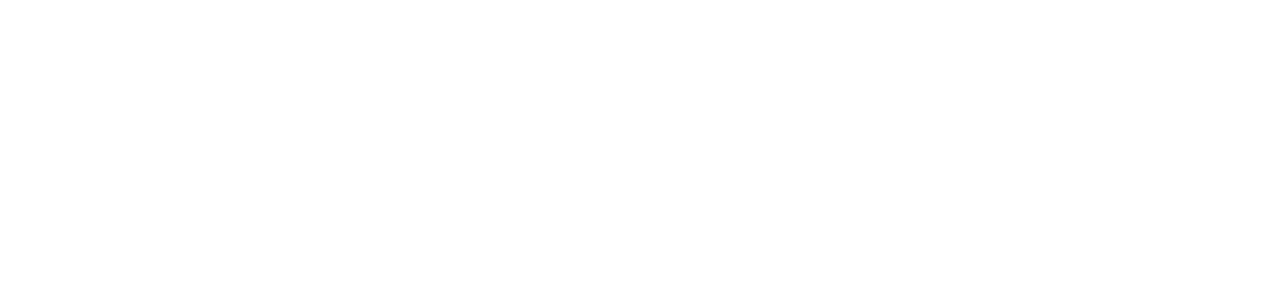
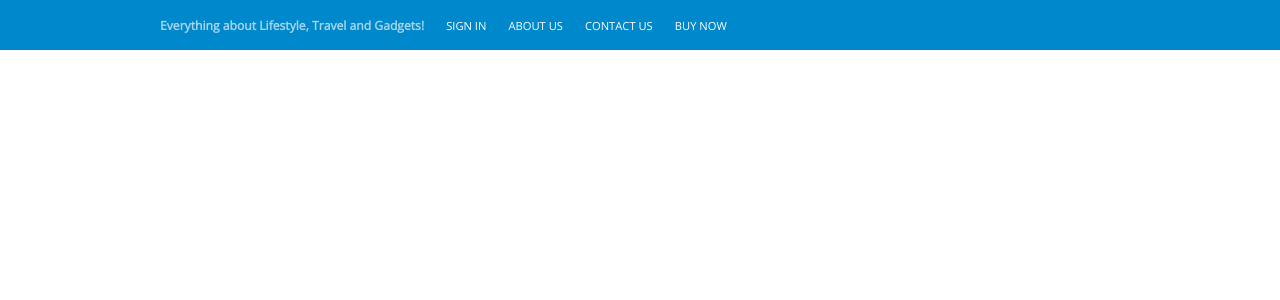
Before and after one commit to serborbone/proj-html-vuejs, a Vue app: page / in a window 1280 px wide. Shown: the top 300 px of the page. Built offline with nearby package versions, Linux system fonts and the light colour scheme.

Commit message:
Creata top nav (blue bar) statica

```diff
--- a/src/App.vue
+++ b/src/App.vue
@@ -24,5 +24,6 @@
 </script>
 
 <style lang="scss">
-
+  @import './assets/style/general.scss';
+  @import './assets/style/variablesPorto.scss';
 </style>
--- /dev/null
+++ b/src/assets/style/general.scss
@@ -0,0 +1,16 @@
+@import url('https://fonts.googleapis.com/css2?family=Open+Sans&display=swap');
+
+* {
+  margin: 0;
+  padding: 0;
+  box-sizing: border-box;
+}
+
+body {
+  font-family: 'Open Sans', sans-serif;
+}
+
+.container-w75 {
+  width: 75%;
+  margin: 0 auto;
+}
--- /dev/null
+++ b/src/assets/style/headerPorto.scss
@@ -0,0 +1,39 @@
+@import './variablesPorto.scss';
+
+#top-nav {
+  height: 50px;
+  background-color: $blue-porto;
+
+  .t-nav-wrap {
+    height: 100%;
+    display: flex;
+    align-items: center;
+  }
+
+  .top-nav-title {
+    font-size: 0.38em;
+    color: #A2D4EC;
+  }
+
+  //Navbar top link menu
+  .t-nav-li {
+    margin-left: 11px;
+    ul {
+      display: flex;
+      align-items: center;
+
+      li {
+        font-size: 0.7em;
+        list-style: none;
+        text-transform: uppercase;
+        display: inline-block;
+
+        a {
+          text-decoration: none;
+          color: #fff;
+          padding: 10px 11px;
+        }
+      }
+    }
+  }
+}
--- /dev/null
+++ b/src/assets/style/variablesPorto.scss
@@ -0,0 +1,4 @@
+/*** LISTA VARIABILI PORTO PROJECT ***/
+
+// colore presente in elementi di header, main e footer
+$blue-porto: #0088CC;
--- a/src/components/headerPorto.vue
+++ b/src/components/headerPorto.vue
@@ -1,5 +1,28 @@
 <template>
   <header>
+      <!-- BLUE BAR con Navbar superiore header -->
+      <div id="top-nav">
+        <div class="t-nav-wrap container-w75">
+
+          <div class="top-nav-title">
+              <h1>Everything about Lifestyle, Travel and Gadgets!</h1>
+          </div>
+
+          <!-- Link Menu nav blu -->
+          <nav>
+              <div class="t-nav-li">
+                  <ul>
+                      <li><a href="#">Sign In</a></li>
+                      <li><a href="#">About Us</a></li>
+                      <li><a href="#">Contact Us</a></li>
+                      <li><a href="#">Buy Now</a></li>
+                  </ul>
+              </div>
+          </nav>
+
+        </div>
+
+      </div>
   </header>
 </template>
 
@@ -10,5 +33,5 @@
 </script>
 
 <style lang="scss" scoped>
-
+  @import '../assets/style/headerPorto.scss';
 </style>
```
